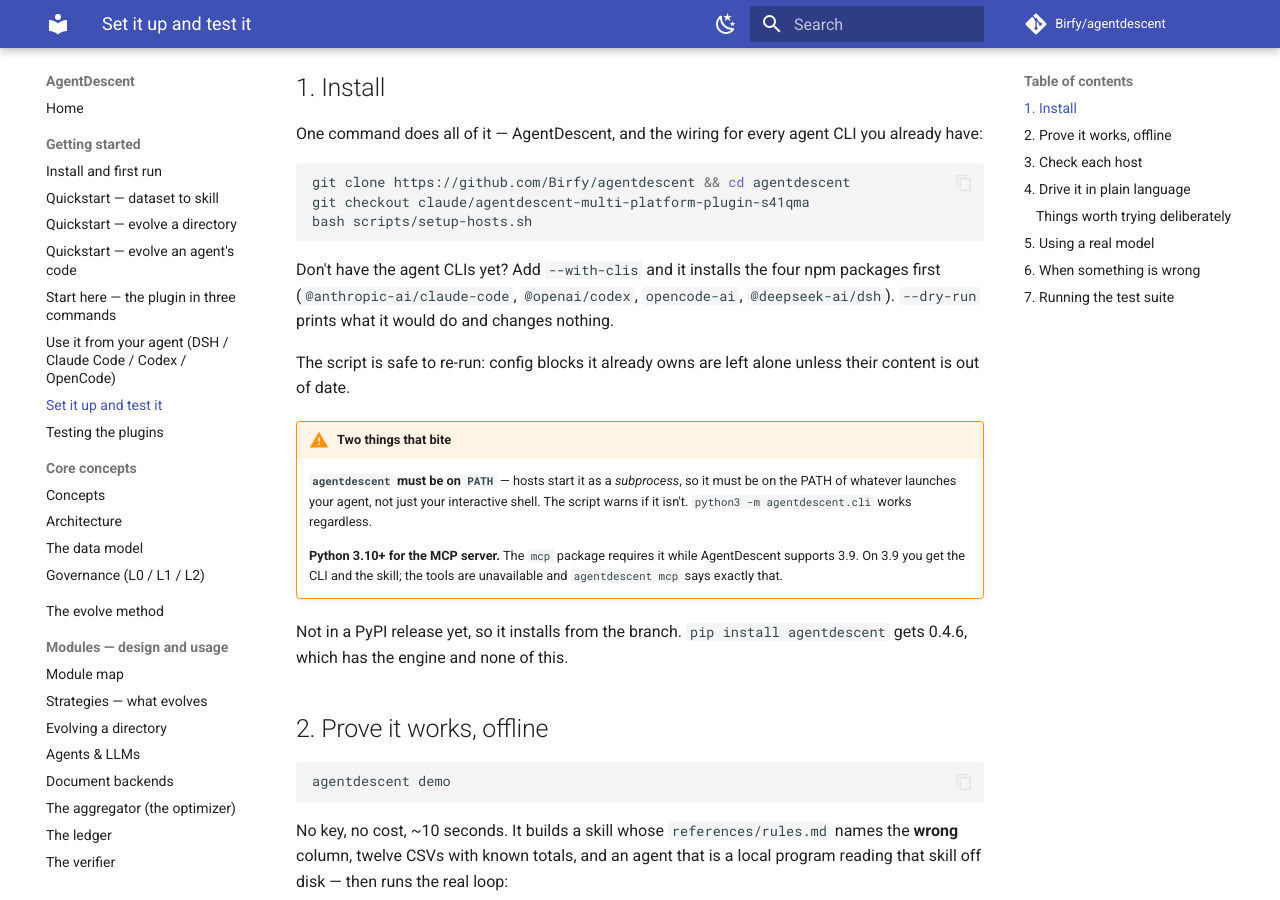
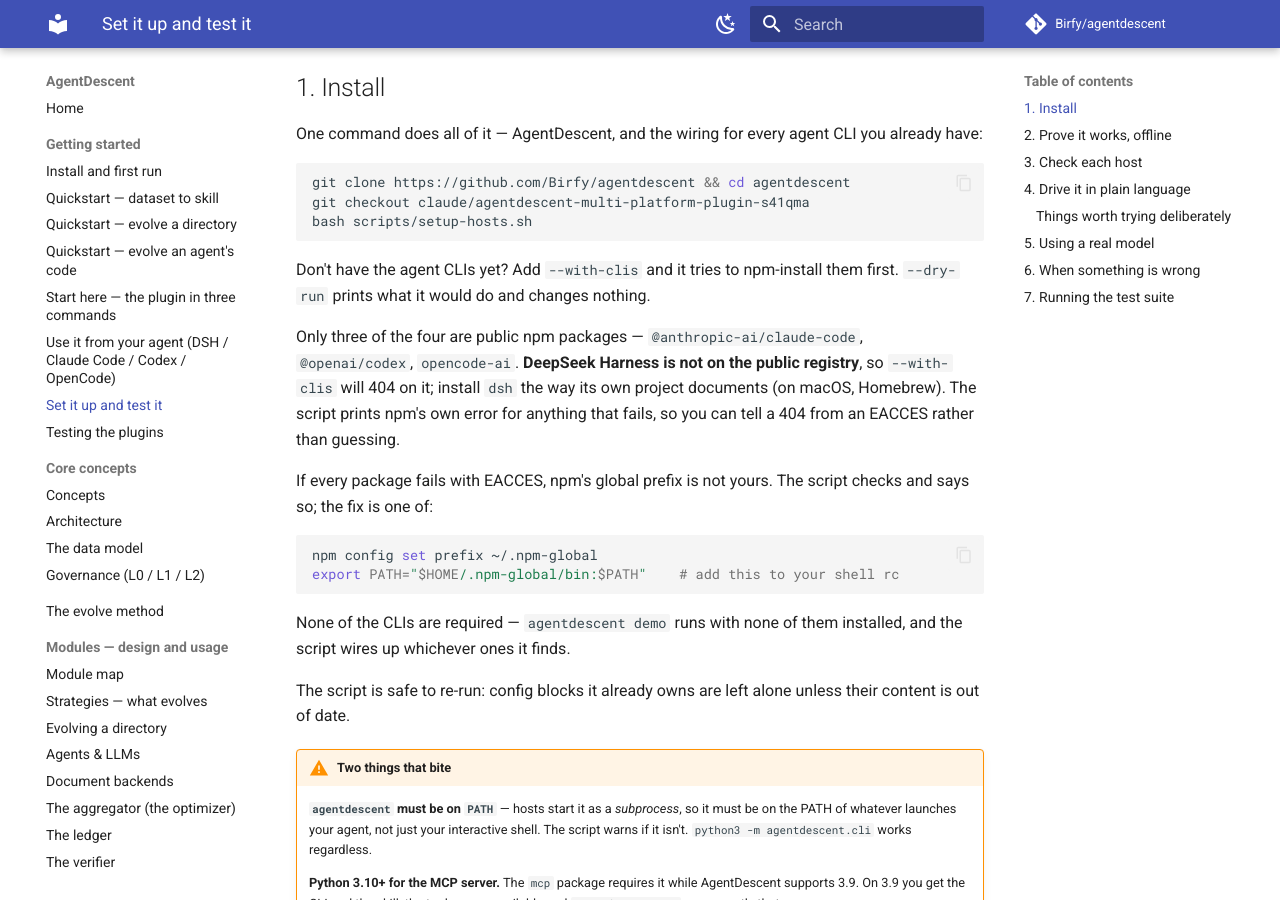
Before and after one commit to Birfy/agentdescent, an MkDocs documentation site: the page built from docs/testing-guide.md, in a window 1280 px wide and 900 px high, scrolled down 252 px. Built offline with MkDocs 1.6.1 and Material for MkDocs 9.7.7, drawn with Linux system fonts in a browser that asks for light colours; comment, search, counter and statistics services are not loaded.

Commit message:
The setup script hid npm's errors, and ran a demo from a backtick
Reported from a real macOS run: all four `--with-clis` installs printed
"(failed: ... -- skipping)" and nothing else, because the command was wrapped in
`>/dev/null 2>&1`. A bare "failed" is useless to the person running it and to
anyone helping them -- EACCES, a 404 and an unreachable registry all look
identical and want completely different fixes.

npm's own output is now printed on failure, the global prefix is checked for
writability up front with the `npm config set prefix` fix spelled out, and the
summary names the three causes worth recognising. One of them matters here:
`@deepseek-ai/dsh` is not on the public registry at all, so `--with-clis`
cannot install it and the docs now say to use the project's own channel.

Testing that path found a second bug in the same block. The line explaining
that none of the CLIs are required wrote `agentdescent demo` in backticks
inside a double-quoted argument, so the shell ran it: the script started an
actual evolution in the middle of printing its own help. Same mistake I made in
a commit message earlier in this branch; quoted now.

Co-Authored-By: Claude Opus 5 <noreply@anthropic.com>
Claude-Session: https://claude.ai/code/session_01DAK7tHAicY9htv1jMDKwjP

````diff
--- a/docs/testing-guide.md
+++ b/docs/testing-guide.md
@@ -18,9 +18,25 @@ git checkout claude/agentdescent-multi-platform-plugin-s41qma
 bash scripts/setup-hosts.sh
 ```
 
-Don't have the agent CLIs yet? Add `--with-clis` and it installs the four npm
-packages first (`@anthropic-ai/claude-code`, `@openai/codex`, `opencode-ai`,
-`@deepseek-ai/dsh`). `--dry-run` prints what it would do and changes nothing.
+Don't have the agent CLIs yet? Add `--with-clis` and it tries to npm-install
+them first. `--dry-run` prints what it would do and changes nothing.
+
+Only three of the four are public npm packages — `@anthropic-ai/claude-code`,
+`@openai/codex`, `opencode-ai`. **DeepSeek Harness is not on the public
+registry**, so `--with-clis` will 404 on it; install `dsh` the way its own
+project documents (on macOS, Homebrew). The script prints npm's own error for
+anything that fails, so you can tell a 404 from an EACCES rather than guessing.
+
+If every package fails with EACCES, npm's global prefix is not yours. The
+script checks and says so; the fix is one of:
+
+```bash
+npm config set prefix ~/.npm-global
+export PATH="$HOME/.npm-global/bin:$PATH"    # add this to your shell rc
+```
+
+None of the CLIs are required — `agentdescent demo` runs with none of them
+installed, and the script wires up whichever ones it finds.
 
 The script is safe to re-run: config blocks it already owns are left alone
 unless their content is out of date.
````
Also changed, not shown: 1 other file.
